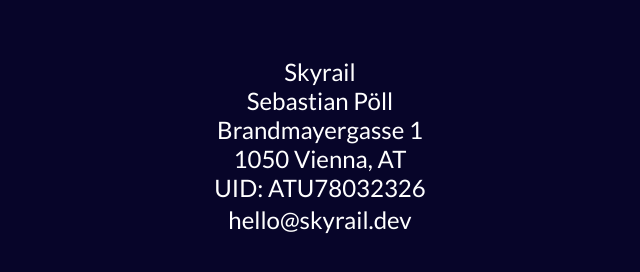
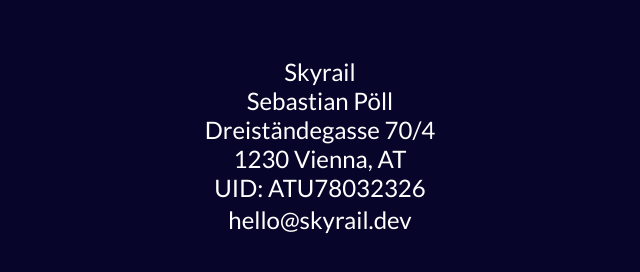
Before and after one commit to SebastianPoell/sebastianpoell.github.io, a plain HTML site: page imprint.html in a window 1280 px wide. Shown: the part 322-594 px from the top of the page, without its empty margins (320-960 px from the left). Drawn offline with Linux system fonts and the light colour scheme.

Commit message:
Update imprint.html

```diff
--- a/imprint.html
+++ b/imprint.html
@@ -23,9 +23,9 @@
         <br>
         Sebastian Pöll
         <br>
-        Brandmayergasse 1
+        Dreiständegasse 70/4
         <br>
-        1050 Vienna, AT
+        1230 Vienna, AT
         <br>
         UID: ATU78032326
         <br>
```
